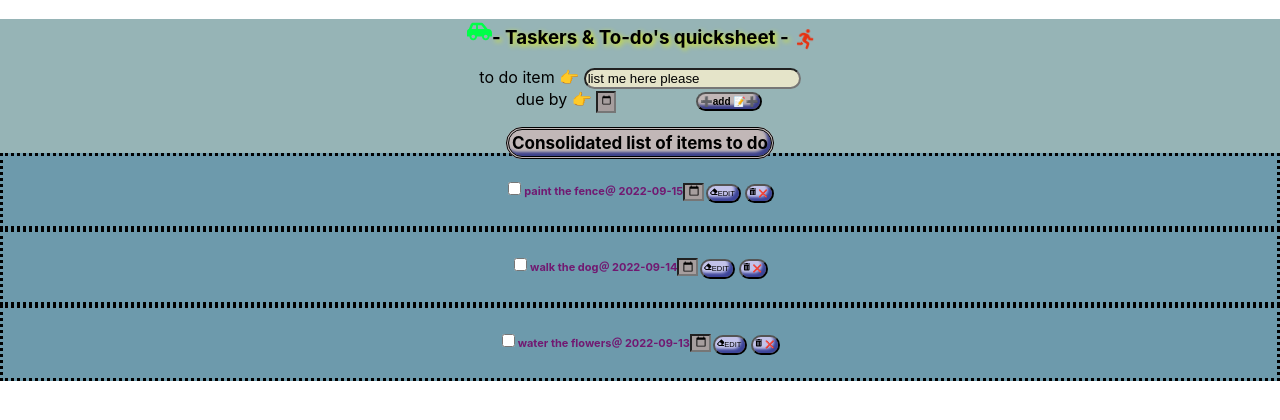
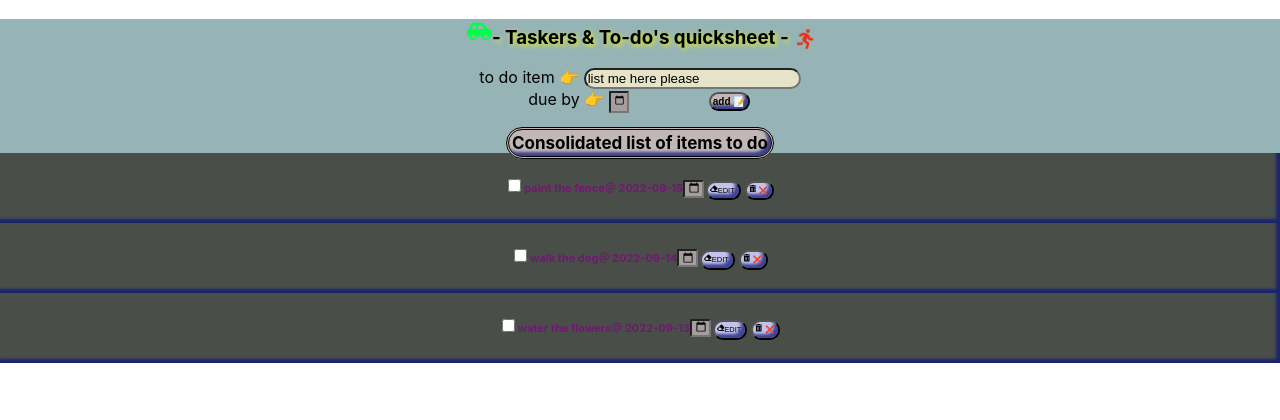
Before and after one commit to jtrudat/to-do-list, a React (Create React App) app in the folder frontend/todo/: page / in a window 1280 px wide. Shown: the top 420 px of the page. Built offline with nearby package versions, Linux system fonts and the light colour scheme; no server answers.

Commit message:
conversions for frontend deployment
Co-authored-by: Nilima Das <Niima1985@users.noreply.github.com>

```diff
--- a/frontend/todo/src/components/EachItem.css
+++ b/frontend/todo/src/components/EachItem.css
@@ -25,8 +25,9 @@ h6{
 
 .each-item{
     border-color: black;
-    border-style: dotted;
-    background-color: rgba(44, 112, 155, 0.38)
+    border-style:hidden;
+    background-color: rgba(73, 78, 73, 0.995);
+    box-shadow: inset -4px -4px 3px rgba(9, 21, 123, 0.724)
 }
 
 .buttons{
--- a/frontend/todo/src/components/Input.jsx
+++ b/frontend/todo/src/components/Input.jsx
@@ -43,7 +43,7 @@ export const Input = (props)=>{
             <div>
                 <label>due by 👉 </label>
                 <input className="inputdate" type="datetime-local" min='2022-09-01' max='2023-01-01' value={enteredDate} onChange={dateChangeHandler}></input>
-            <button className="submitter" type="submit">➕add 📝➕</button>
+            <button className="submitter" type="submit">add 📝</button>
             </div>
         </div>
         </form>
```
Also changed, not shown: 2 other files (tests, documents, lock files or other folders).
